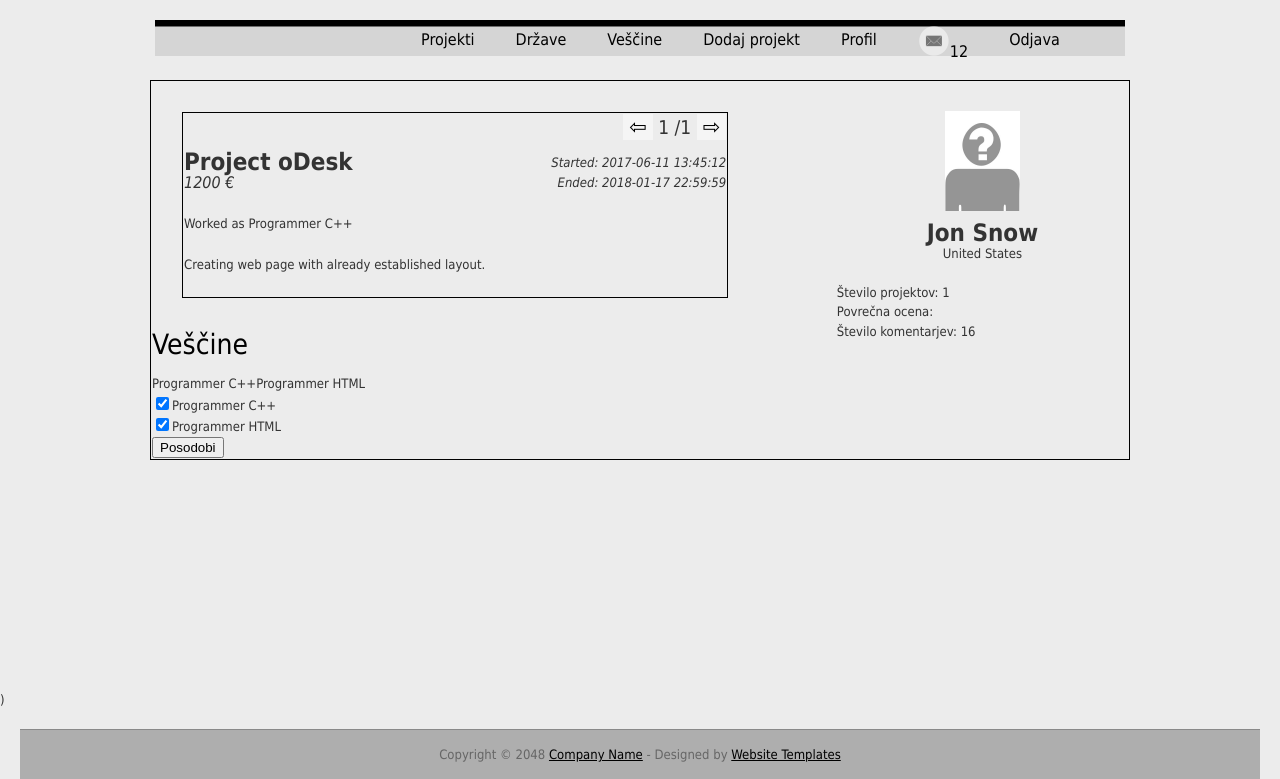
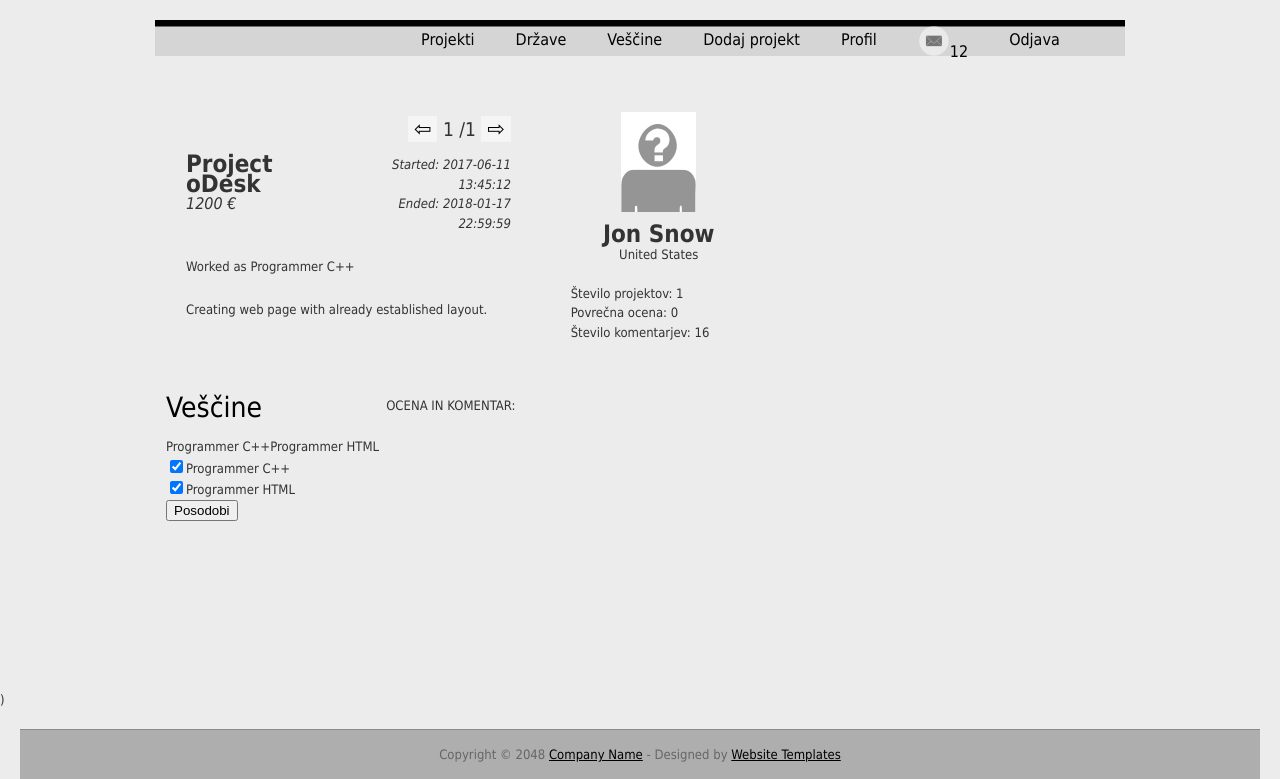
Before and after one commit to bpirecnik/oDesk, a PHP site: page /profiles.php?id=1 in a window 1280 px wide. Shown: the top 779 px of the page. Run offline with PHP 8.4, Linux system fonts and the light colour scheme; a user stored in the database is signed in; data comes from the database, SQL or seed files in the repository; data that the repository does not hold is empty; some libraries are stand-ins or nearby versions.

Commit message:
Before i fuck up even more

```diff
--- a/css/profile_style.css
+++ b/css/profile_style.css
@@ -2,9 +2,9 @@ html, body, div, form, fieldset, legend, label{
     margin: 0;
     padding: 0;
 }
-table{
-    border-collapse: collapse;
-    border-spacing: 0;
+#bottom_profile{
+	margin: 10px;
+	border-color: red;
 }
 th, td{
     text-align: left;
@@ -14,10 +14,12 @@ img {
     border: 0;
 }
 
-table {
+.boris_table {
     height: 100%;
     width: 100%;
     border: black solid 1px;
+		border-collapse: collapse;
+		border-spacing: 0;
 }
 
 #profile{
--- a/profiles.php
+++ b/profiles.php
@@ -117,7 +117,7 @@
 										giver.id = ru.usergiver_id INNER JOIN users receiver ON receiver.id = ru.usergetr_id WHERE (ru.usergetr_id = $user_id)";
 										$result = mysqli_query($link, $sql);
 										while ($row = mysqli_fetch_array($result)){
-											echo $row['povprecna_ocena'];
+											echo (float) $row['povprecna_ocena'];
 										}
 									?>
 								</span><br>
@@ -125,7 +125,9 @@
             </div>
         </td>
     </tr>
-
+    <tr>
+        <td>
+					<table id="bottom_profile">
 						<tr>
 							<td>
 			            <div id="vescine">
@@ -169,6 +171,22 @@
 			                </form>
 			            </div>
 								</td>
+								<td>
+									<div>
+										<table>
+											<tr>
+												<td>OCENA IN KOMENTAR:</td>
+												<td></td>
+											</tr>
+											<tr>
+												<td colspan="2"></td>
+											</tr>
+										</table>
+									</div>
+								</td>
+							</tr>
+						</table>
+        </td>
     </tr>
 </table>
 <?php
```
Lines whose indentation alone changed are shown as unchanged.
